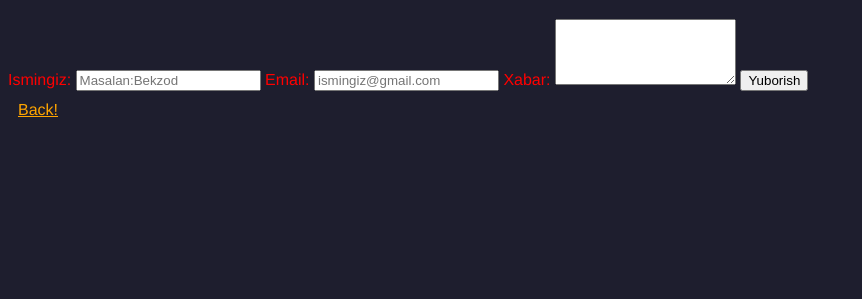
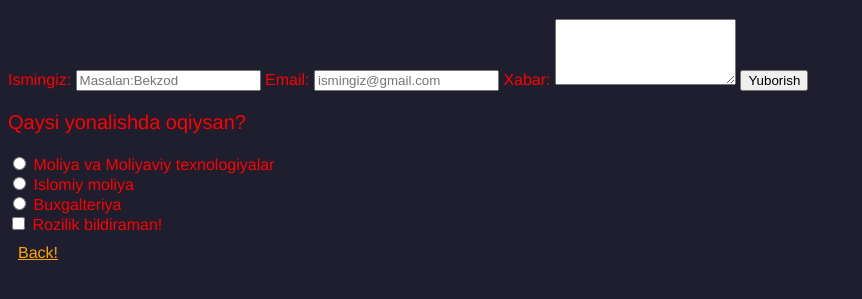
Before and after one commit to bekiportfolio/my-first-site, a plain HTML site: page contact.html in a window 1280 px wide. Shown: the part 61-360 px from the top of the page, without its empty margins (0-862 px from the left). Drawn offline with Linux system fonts and the light colour scheme.

Commit message:
checkbox va radio elementlari qoshildi

```diff
--- a/contact.html
+++ b/contact.html
@@ -20,7 +20,25 @@
     <textarea id="xabar" name="xabar" rows="4"></textarea>
 
     <button type="submit">Yuborish</button>
-  </form>
-  <a href="index.html">Back!</a>
+
+
+  <p >Qaysi yonalishda oqiysan?</p>
+  <input type="radio" id="mmt" name="fakultet" value="MMT" required>
+  <label for="mmt">Moliya va Moliyaviy texnologiyalar</label>
+<br>
+  <input type="radio" id="im" name="fakultet" value="IM">
+  <label for="im">Islomiy moliya </label>
+<br>
+  <input type="radio" id="buxgalteriya" name="fakultet" value="Buxgalteriya">
+  <label for="buxgalteriya">Buxgalteriya</label>
+  <br>
+  <input type="checkbox" id="rozi" name="rozi" required>
+  <label for="rozi">Rozilik bildiraman!</label>
+
+
+
+
+   <a href="index.html">Back!</a>
+   </form>
 </body>
 </html>
```
